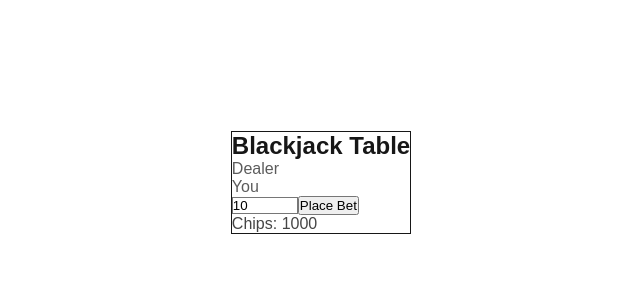
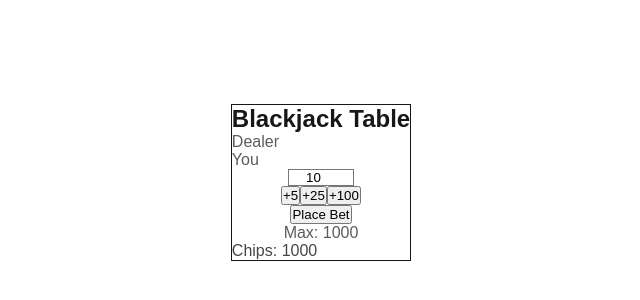
Before and after one commit to fanir12/mac-projects-black-jack, a Next.js app: page / in a window 1280 px wide. Shown: the part 218-518 px from the top of the page, without its empty margins (319-959 px from the left). Built offline with nearby package versions, Linux system fonts and the light colour scheme.

Commit message:
refactored the 'bet controls' component into a new file

```diff
--- /dev/null
+++ b/components/BetControls.tsx
@@ -0,0 +1,52 @@
+'use client'
+
+import { useState } from 'react'
+
+interface BetControlsProps {
+  max: number
+  onBet: (n: number) => void
+}
+
+export default function BetControls({ max, onBet }: BetControlsProps) {
+  const [amt, setAmt] = useState(10)
+
+  return (
+    <div className="flex flex-col items-center gap-3">
+      {/* numeric input */}
+      <input
+        type="number"
+        className="px-2 py-1 rounded bg-neutral-800 border border-neutral-700 w-24 text-center"
+        min={1}
+        max={max}
+        value={amt}
+        onChange={(e) =>
+          setAmt(Math.max(1, Math.min(max, Number(e.target.value) || 1)))
+        }
+      />
+
+      {/* quick bet buttons */}
+      <div className="flex gap-2">
+        {[5, 25, 100].map((v) => (
+          <button
+            key={v}
+            className="px-3 py-1 rounded-md bg-neutral-700 hover:bg-neutral-600"
+            onClick={() => setAmt((prev) => Math.min(max, prev + v))}
+          >
+            +{v}
+          </button>
+        ))}
+      </div>
+
+      {/* confirm bet */}
+      <button
+        className="px-5 py-2 rounded-lg bg-purple-600 hover:bg-purple-500"
+        onClick={() => onBet(amt)}
+        disabled={amt < 1 || amt > max}
+      >
+        Place Bet
+      </button>
+
+      <div className="text-xs opacity-70">Max: {max}</div>
+    </div>
+  )
+}
--- a/components/GameTable.tsx
+++ b/components/GameTable.tsx
@@ -9,6 +9,8 @@ import {
   type Outcome,
 } from '@/core/game'
 import Card from './Card'
+import BetControls from './BetControls'
+
 
 // GameTable component
 export default function GameTable() {
@@ -129,26 +131,26 @@ export default function GameTable() {
 }
 
 // BetControls subcomponent
-function BetControls({ max, onBet }: { max: number; onBet: (n: number) => void }) {
-  const [amt, setAmt] = useState(10)
+// function BetControls({ max, onBet }: { max: number; onBet: (n: number) => void }) {
+//   const [amt, setAmt] = useState(10)
 
-  return (
-    <div className="flex items-center gap-2">
-      <input
-        type="number"
-        className="px-2 py-1 rounded bg-neutral-800 border border-neutral-700 w-20"
-        min={1}
-        max={max}
-        value={amt}
-        onChange={(e) => setAmt(Math.max(1, Math.min(max, Number(e.target.value) || 1)))}
-      />
-      <button
-        className="px-4 py-2 rounded-lg bg-purple-600 hover:bg-purple-500"
-        onClick={() => onBet(amt)}
-        disabled={amt < 1 || amt > max}
-      >
-        Place Bet
-      </button>
-    </div>
-  )
-}
+//   return (
+//     <div className="flex items-center gap-2">
+//       <input
+//         type="number"
+//         className="px-2 py-1 rounded bg-neutral-800 border border-neutral-700 w-20"
+//         min={1}
+//         max={max}
+//         value={amt}
+//         onChange={(e) => setAmt(Math.max(1, Math.min(max, Number(e.target.value) || 1)))}
+//       />
+//       <button
+//         className="px-4 py-2 rounded-lg bg-purple-600 hover:bg-purple-500"
+//         onClick={() => onBet(amt)}
+//         disabled={amt < 1 || amt > max}
+//       >
+//         Place Bet
+//       </button>
+//     </div>
+//   )
+// }
```
